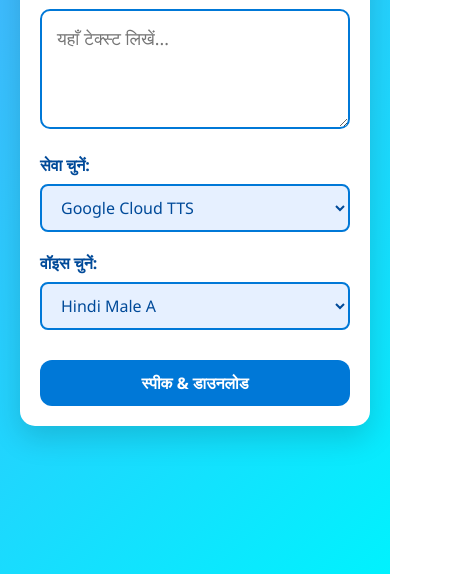
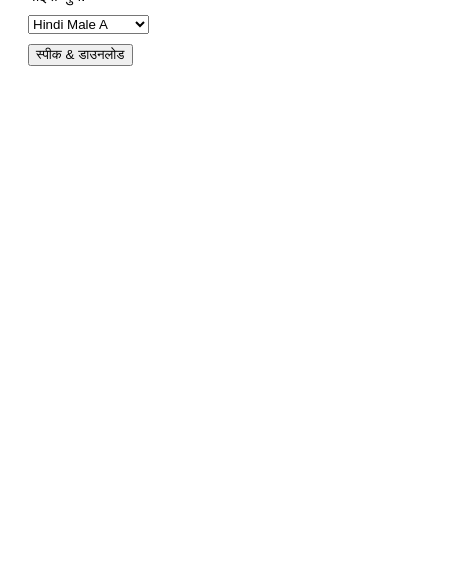
Before and after one commit to VoiceDoes/VoiceDoes, a plain HTML site: page index.html in a window 390 px wide. Shown: the part 270-844 px from the top of the page, 449 px wide, since content can reach past the window. Drawn offline with Linux system fonts and the light colour scheme.

Commit message:
Update index.html

```diff
--- a/index.html
+++ b/index.html
@@ -1,139 +1,28 @@
 <!DOCTYPE html>
 <html lang="hi">
 <head>
-<meta charset="UTF-8" />
-<meta name="viewport" content="width=device-width, initial-scale=1" />
-<title>Google & Eleven Labs TTS साथ में</title>
+  <meta charset="UTF-8">
+  <title>Text to Speech - Google & Eleven Labs</title>
   <style>
-  /* Reset */
-  * {
-    box-sizing: border-box;
-    margin: 0; padding: 0;
-    font-family: 'Segoe UI', Tahoma, Geneva, Verdana, sans-serif;
-  }
-
     body {
-    background: linear-gradient(135deg, #4facfe 0%, #00f2fe 100%);
-    min-height: 100vh;
-    display: flex;
-    justify-content: center;
-    align-items: center;
+      font-family: Arial, sans-serif;
       padding: 20px;
     }
-
-  .container {
-    background: white;
-    border-radius: 15px;
-    box-shadow: 0 12px 30px rgba(0,0,0,0.15);
-    max-width: 700px;
-    width: 100%;
-    padding: 30px 40px;
+    label, select, textarea, button {
+      display: block;
+      margin-top: 10px;
     }
-
-  h1 {
-    text-align: center;
-    color: #0078d7;
-    margin-bottom: 25px;
-    font-weight: 700;
-  }
-
-  textarea {
-    width: 100%;
-    resize: vertical;
-    font-size: 1.1rem;
-    padding: 15px;
-    border: 2px solid #0078d7;
-    border-radius: 10px;
-    transition: border-color 0.3s ease;
-    min-height: 120px;
-  }
-  textarea:focus {
-    border-color: #00c6ff;
-    outline: none;
-  }
-
-  label {
-    display: block;
-    margin-top: 20px;
-    font-weight: 600;
-    color: #004a99;
-  }
-
-  select {
-    width: 100%;
-    padding: 10px 15px;
-    margin-top: 8px;
-    border-radius: 8px;
-    border: 2px solid #0078d7;
-    font-size: 1rem;
-    color: #004a99;
-    background: #e6f0ff;
-    cursor: pointer;
-    transition: background-color 0.3s ease;
-  }
-  select:hover, select:focus {
-    background-color: #cce4ff;
-    outline: none;
-  }
-
-  button {
-    margin-top: 30px;
-    width: 100%;
-    background: #0078d7;
-    color: white;
-    padding: 15px;
-    font-size: 1.2rem;
-    font-weight: 700;
-    border: none;
-    border-radius: 12px;
-    cursor: pointer;
-    transition: background-color 0.3s ease;
-  }
-  button:hover {
-    background-color: #005ea1;
-  }
-
-  audio {
-    margin-top: 30px;
-    width: 100%;
-    border-radius: 10px;
-    outline: none;
-  }
-
-  a#downloadLink {
-    display: inline-block;
-    margin-top: 20px;
-    text-decoration: none;
-    color: #0078d7;
-    font-weight: 600;
-    border: 2px solid #0078d7;
-    padding: 10px 18px;
-    border-radius: 12px;
-    transition: background-color 0.3s ease, color 0.3s ease;
-  }
-  a#downloadLink:hover {
-    background-color: #0078d7;
-    color: white;
-  }
-
-  /* Responsive */
-  @media (max-width: 480px) {
-    .container {
-      padding: 20px;
-    }
-    button {
-      font-size: 1rem;
-      padding: 12px;
-    }
+    #audioPlayer, #downloadLink {
+      margin-top: 15px;
     }
   </style>
 </head>
 <body>
 
-<div class="container">
-  <h1>Google & Eleven Labs टेक्स्ट टू वॉइस</h1>
+  <h2>Text to Speech कन्वर्ट करें</h2>
 
-  <textarea id="text" placeholder="यहाँ टेक्स्ट लिखें..."></textarea>
+  <label for="text">टेक्स्ट लिखें:</label>
+  <textarea id="text" rows="4" cols="50" placeholder="यहाँ टेक्स्ट लिखें..."></textarea>
 
   <label for="service">सेवा चुनें:</label>
   <select id="service" onchange="updateVoiceOptions()">
@@ -147,9 +36,7 @@
   <button onclick="convertTTS()">स्पीक & डाउनलोड</button>
 
   <audio id="audioPlayer" controls style="display:none;"></audio>
-
-  <a id="downloadLink" href="#" download style="display:none;">डाउनलोड करें</a>
-</div>
+  <a id="downloadLink" href="#" download="tts-audio.mp3" style="display:none;">डाउनलोड करें</a>
 
   <script>
     const googleVoices = {
@@ -193,6 +80,7 @@ async function convertTTS() {
         return;
       }
 
+      try {
         const res = await fetch('/synthesize', {
           method: 'POST',
           headers: { 'Content-Type': 'application/json' },
@@ -215,11 +103,12 @@ async function convertTTS() {
 
         downloadLink.href = data.audioUrl;
         downloadLink.style.display = 'inline';
+      } catch (error) {
+        alert('नेटवर्क त्रुटि: ' + error.message);
+      }
     }
 
-window.onload = () => {
-  updateVoiceOptions();
-};
+    window.onload = updateVoiceOptions;
   </script>
 
 </body>
```
Lines whose indentation alone changed are shown as unchanged.
